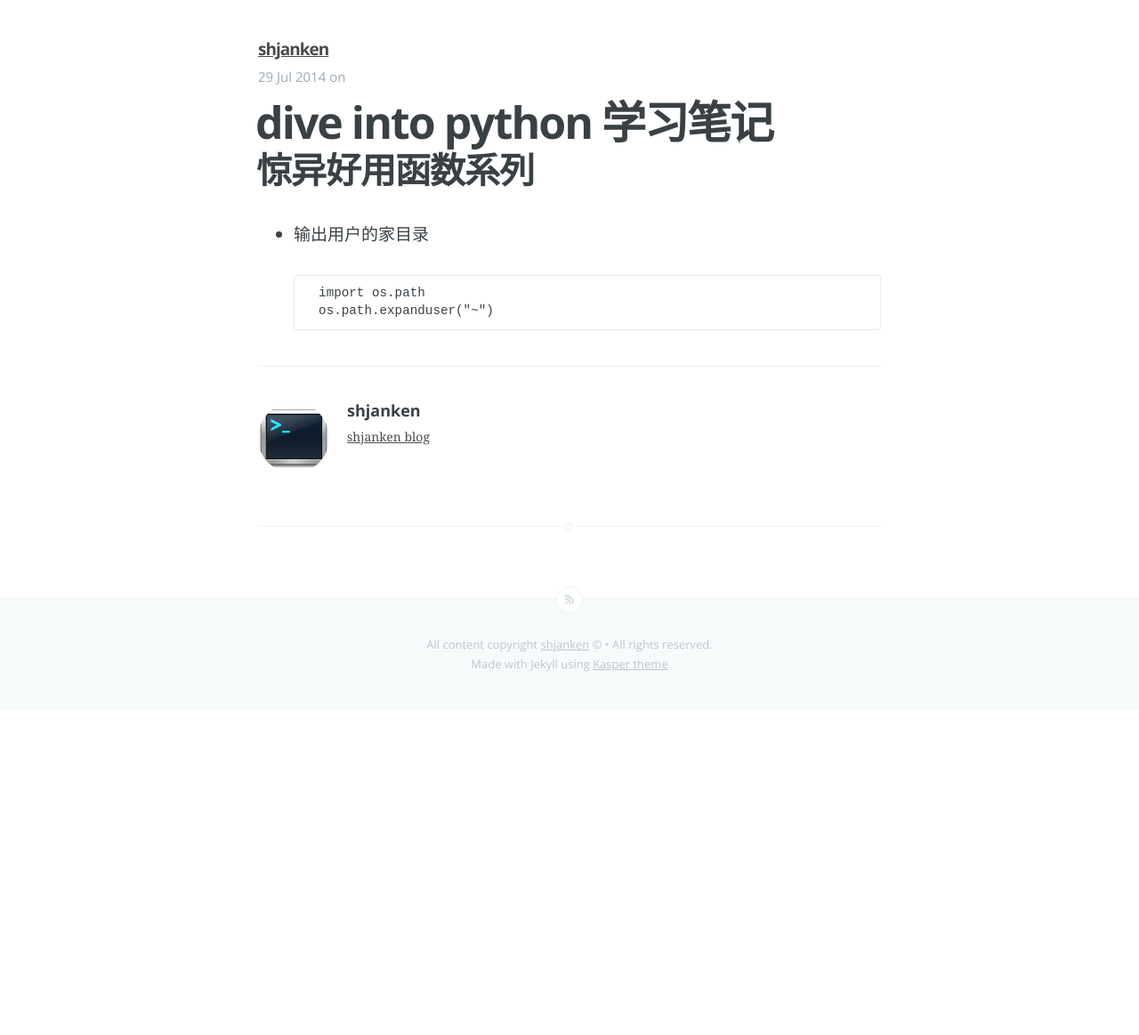
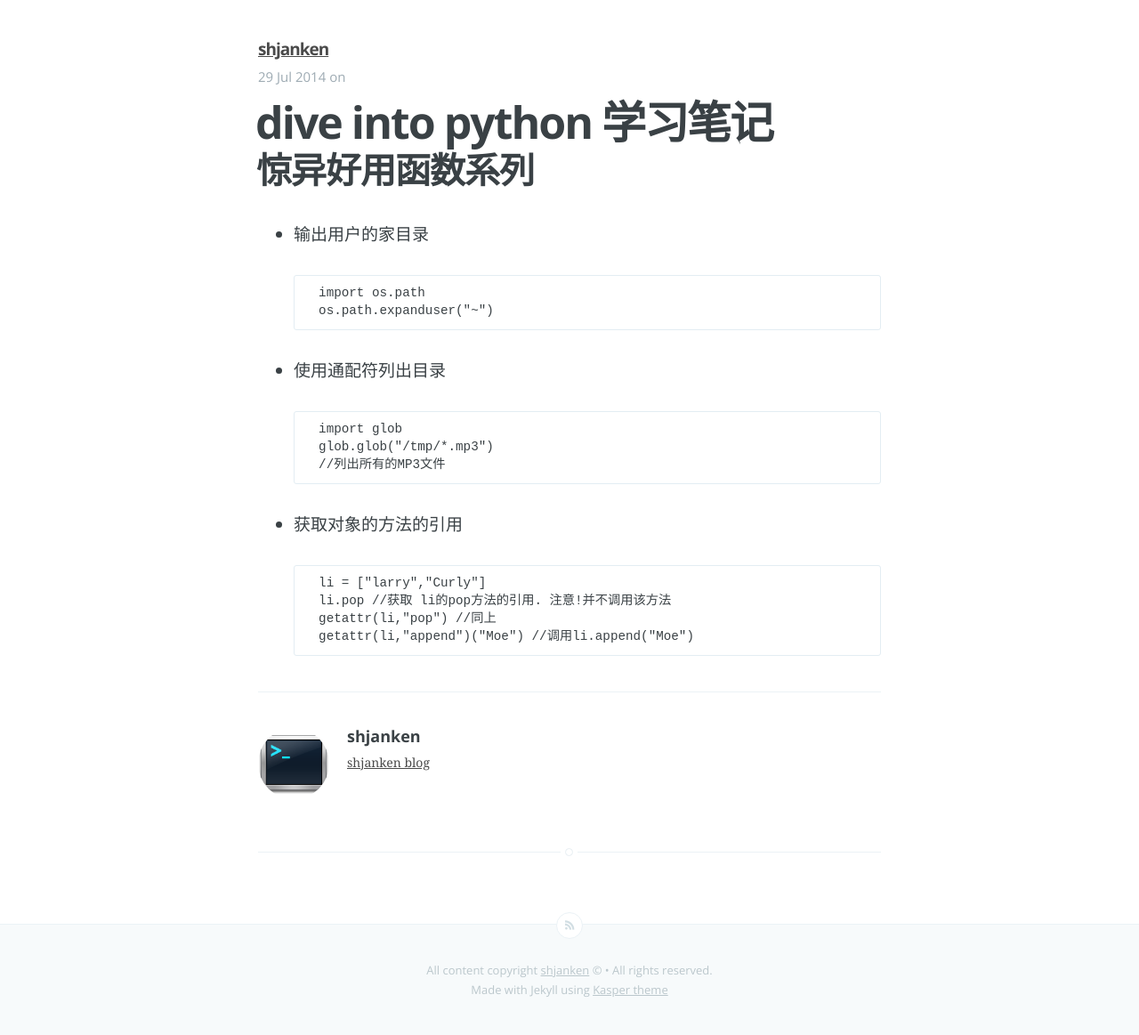
Before and after one commit to shjanken/shjanken.github.io, a Jekyll site: the page built from _posts/2014-07-29-dive_into_python_学习笔记.md, in a window 1280 px wide. Shown: the whole page at 89% size. Built offline with Jekyll 4.4.1, drawn with Linux system fonts in a browser that asks for light colours; Markdown is read by kramdown in place of the engine named in the settings; before the commit the page ends 940 px from its top, so only the background shows below that.

Commit message:
添加了一些笔记

```diff
--- a/_posts/2014-07-29-dive_into_python_学习笔记.md
+++ b/_posts/2014-07-29-dive_into_python_学习笔记.md
@@ -10,3 +10,17 @@
 
         import os.path
         os.path.expanduser("~")
+
+- 使用通配符列出目录
+
+        import glob
+        glob.glob("/tmp/*.mp3")
+        //列出所有的MP3文件
+
+
+- 获取对象的方法的引用
+
+        li = ["larry","Curly"]
+        li.pop //获取 li的pop方法的引用. 注意!并不调用该方法
+        getattr(li,"pop") //同上
+        getattr(li,"append")("Moe") //调用li.append("Moe")
```
